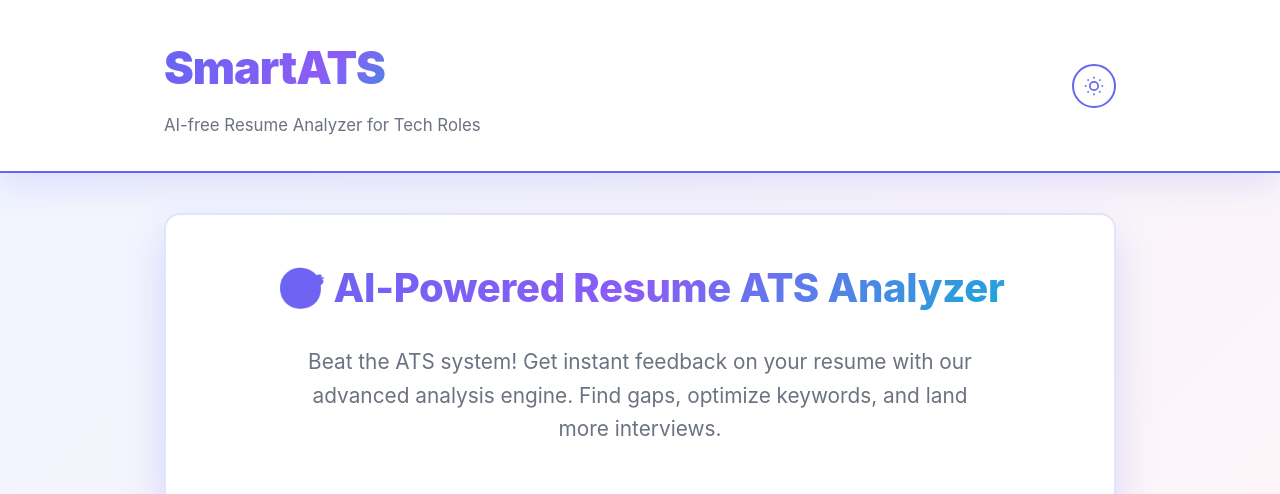
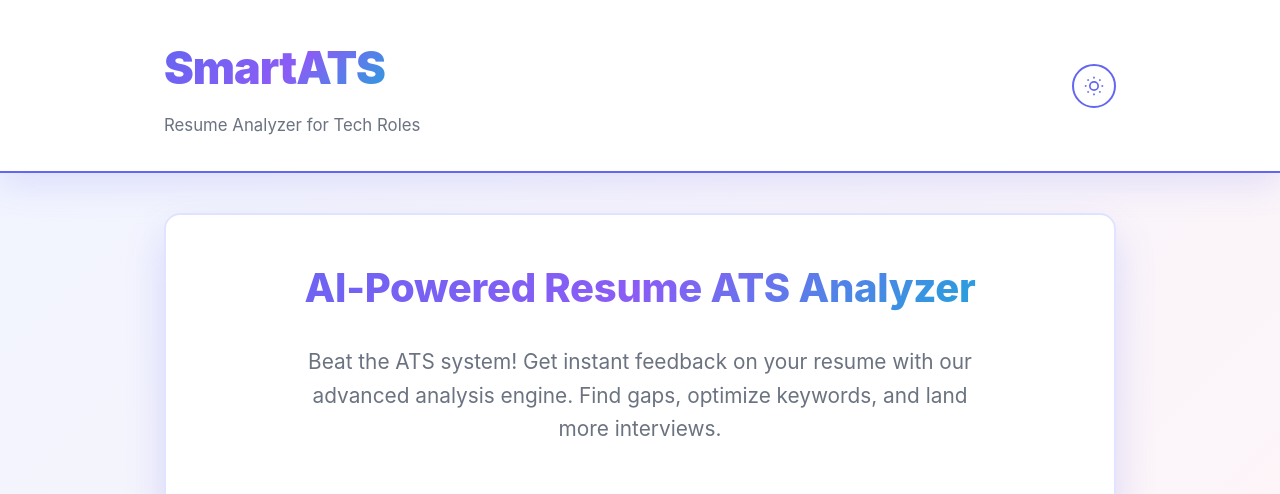
Before and after one commit to Puneetx21/SmartAts, a Flask app: page / in a window 1280 px wide. Shown: the top 494 px of the page. Run offline with Flask 3, Linux system fonts and the light colour scheme.

Commit message:
updated html

```diff
--- a/templates/base.html
+++ b/templates/base.html
@@ -20,7 +20,7 @@
     <div class="header-container">
       <div class="header-content">
         <h1>SmartATS</h1>
-        <p>AI-free Resume Analyzer for Tech Roles</p>
+        <p>Resume Analyzer for Tech Roles</p>
       </div>
       <button id="themeToggle" class="theme-toggle" aria-label="Toggle theme">
         <svg class="sun-icon" viewBox="0 0 24 24" fill="none" stroke="currentColor" stroke-width="2">
@@ -46,7 +46,7 @@
   </main>
 
   <footer class="site-footer">
-    <p>&copy; 2025 SmartATS. Pure Python ATS Analyzer. No AI APIs required.</p>
+    <p>&copy; 2026 SmartATS. Pure Python Logic based Resume Analyzer.</p>
   </footer>
 </body>
 </html>
--- a/templates/index.html
+++ b/templates/index.html
@@ -4,7 +4,7 @@
   <!-- Hero Section -->
   <div style="text-align: center; margin-bottom: 3rem;">
     <h2 style="font-size: 2.5rem; margin-bottom: 1.5rem; background: linear-gradient(135deg, #6366f1, #8b5cf6, #06b6d4); -webkit-background-clip: text; -webkit-text-fill-color: transparent; background-clip: text;">
-      🎯 AI-Powered Resume ATS Analyzer
+       AI-Powered Resume ATS Analyzer
     </h2>
     <p style="font-size: 1.3rem; color: var(--muted); max-width: 700px; margin: 0 auto; line-height: 1.6;">
       Beat the ATS system! Get instant feedback on your resume with our advanced analysis engine. Find gaps, optimize keywords, and land more interviews.
```
